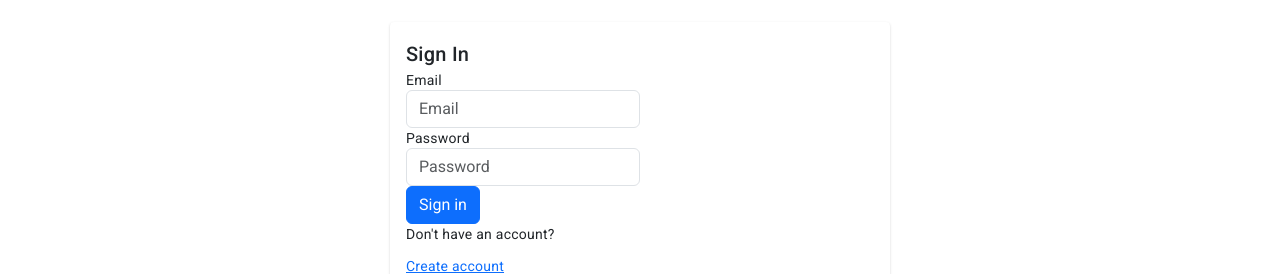
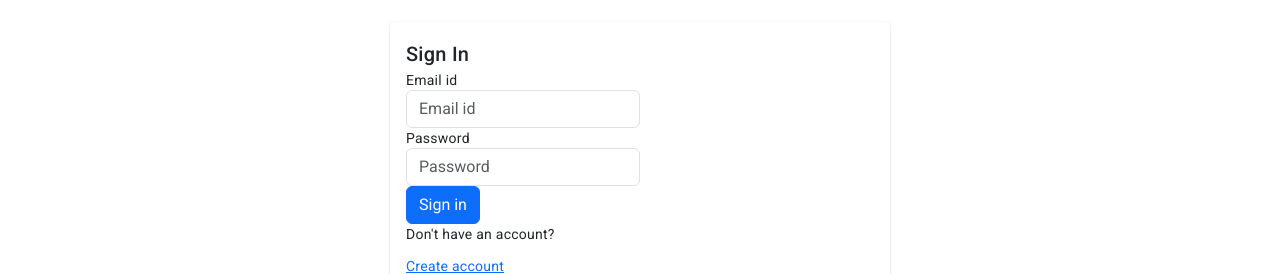
Before and after one commit to s0umalya/Safarnama_2.0, an Angular app: page /sign-in in a window 1280 px wide. Shown: the part 243-517 px from the top of the page. Built offline with nearby package versions, Linux system fonts and the light colour scheme.

Commit message:
Sign in completed

```diff
--- a/src/app/navbar/navbar.component.html
+++ b/src/app/navbar/navbar.component.html
@@ -31,6 +31,6 @@
     <button mat-menu-item>Profile</button>
     <button mat-menu-item>Bookings</button>
     <button mat-menu-item>Purchases</button>
-    <button mat-menu-item>Sign Out</button>
+    <button mat-menu-item routerLink="./sign-in">Sign Out</button>
   </mat-menu>
 </mat-toolbar>
--- a/src/app/navbar/navbar.component.ts
+++ b/src/app/navbar/navbar.component.ts
@@ -1,4 +1,5 @@
 import { Component } from '@angular/core';
+import { User } from '../models/user.model';
 
 @Component({
   selector: 'app-navbar',
@@ -7,4 +8,5 @@ import { Component } from '@angular/core';
 })
 export class NavbarComponent {
 
+
 }
--- a/src/app/services/user.service.ts
+++ b/src/app/services/user.service.ts
@@ -12,4 +12,8 @@ url="http://localhost:3000"
   addUser(user: User) {
     return this._http.post(this.url+'/users', user);
   }
+
+  getUsers(){
+    return this._http.get<any>(this.url+'/users')
+  }
 }
--- a/src/app/sign-in/sign-in.component.html
+++ b/src/app/sign-in/sign-in.component.html
@@ -4,69 +4,30 @@
       <mat-card-title>Sign In</mat-card-title>
     </mat-card-header>
     <mat-card-content>
-      <form>
-        <div class="form-row">
+      <form [formGroup]="signInForm">
         <div class="form-group col-md-6">
-            <label for="inputEmail4">Email</label>
+          <label for="email">Email id</label>
           <input
             type="email"
             class="form-control"
-              id="inputEmail4"
-              placeholder="Email"
+            id="email"
+            placeholder="Email id"
+            formControlName="email"
           />
         </div>
         <div class="form-group col-md-6">
-            <label for="inputPassword4">Password</label>
+          <label for="password">Password</label>
           <input
             type="password"
             class="form-control"
-              id="inputPassword4"
+            id="password"
             placeholder="Password"
+            formControlName="password"
           />
         </div>
-        </div>
-        <!-- <div class="form-group">
-        <label for="inputAddress">Address</label>
-        <input
-          type="text"
-          class="form-control"
-          id="inputAddress"
-          placeholder="1234 Main St"
-        />
-      </div>
-      <div class="form-group">
-        <label for="inputAddress2">Address 2</label>
-        <input
-          type="text"
-          class="form-control"
-          id="inputAddress2"
-          placeholder="Apartment, studio, or floor"
-        />
-      </div>
-      <div class="form-row">
-        <div class="form-group col-md-6">
-          <label for="inputCity">City</label>
-          <input type="text" class="form-control" id="inputCity" />
-        </div>
-        <div class="form-group col-md-4">
-          <label for="inputState">State</label>
-          <select id="inputState" class="form-control">
-            <option selected>Choose...</option>
-            <option>...</option>
-          </select>
-        </div>
-        <div class="form-group col-md-2">
-          <label for="inputZip">Zip</label>
-          <input type="text" class="form-control" id="inputZip" />
-        </div>
-      </div>
-      <div class="form-group">
-        <div class="form-check">
-          <input class="form-check-input" type="checkbox" id="gridCheck" />
-          <label class="form-check-label" for="gridCheck"> Check me out </label>
-        </div>
-      </div> -->
-        <button type="submit" class="btn btn-primary">Sign in</button>
+        <button type="submit" class="btn btn-primary" (click)="login()">
+          Sign in
+        </button>
       </form>
 
       <p>Don't have an account?</p>
--- a/src/app/sign-in/sign-in.component.ts
+++ b/src/app/sign-in/sign-in.component.ts
@@ -1,10 +1,42 @@
 import { Component } from '@angular/core';
+import { FormBuilder, FormControl, FormGroup } from '@angular/forms';
+import { UserService } from '../services/user.service';
+import { Router } from '@angular/router';
 
 @Component({
   selector: 'app-sign-in',
   templateUrl: './sign-in.component.html',
-  styleUrls: ['./sign-in.component.css']
+  styleUrls: ['./sign-in.component.css'],
 })
 export class SignInComponent {
+  signInForm: FormGroup;
+  constructor(
+    private formBuilder: FormBuilder,
+    private userService: UserService,
+    private router: Router
+  ) {
+    this.signInForm = this.formBuilder.group({
+      email: new FormControl('', []),
+      password: new FormControl('', []),
+    });
+  }
 
+  login(){
+    this.userService.getUsers().subscribe((res)=>{
+      console.log("RES",res)
+      const loggedInUser=res.find((ele:any)=>{
+        console.log("ELEEE",ele)
+        return ele.email===this.signInForm.value.email && ele.password===this.signInForm.value.password
+      })
+      if(loggedInUser){
+        alert("Login successful");
+        this.signInForm.reset();
+        this.router.navigate(['']);
+        window.sessionStorage.setItem("loggedInUser",JSON.stringify(loggedInUser));
+      }
+      else{
+        alert("User Not Found")
+      }
+    })
+  }
 }
```
Lines whose indentation alone changed are shown as unchanged.
